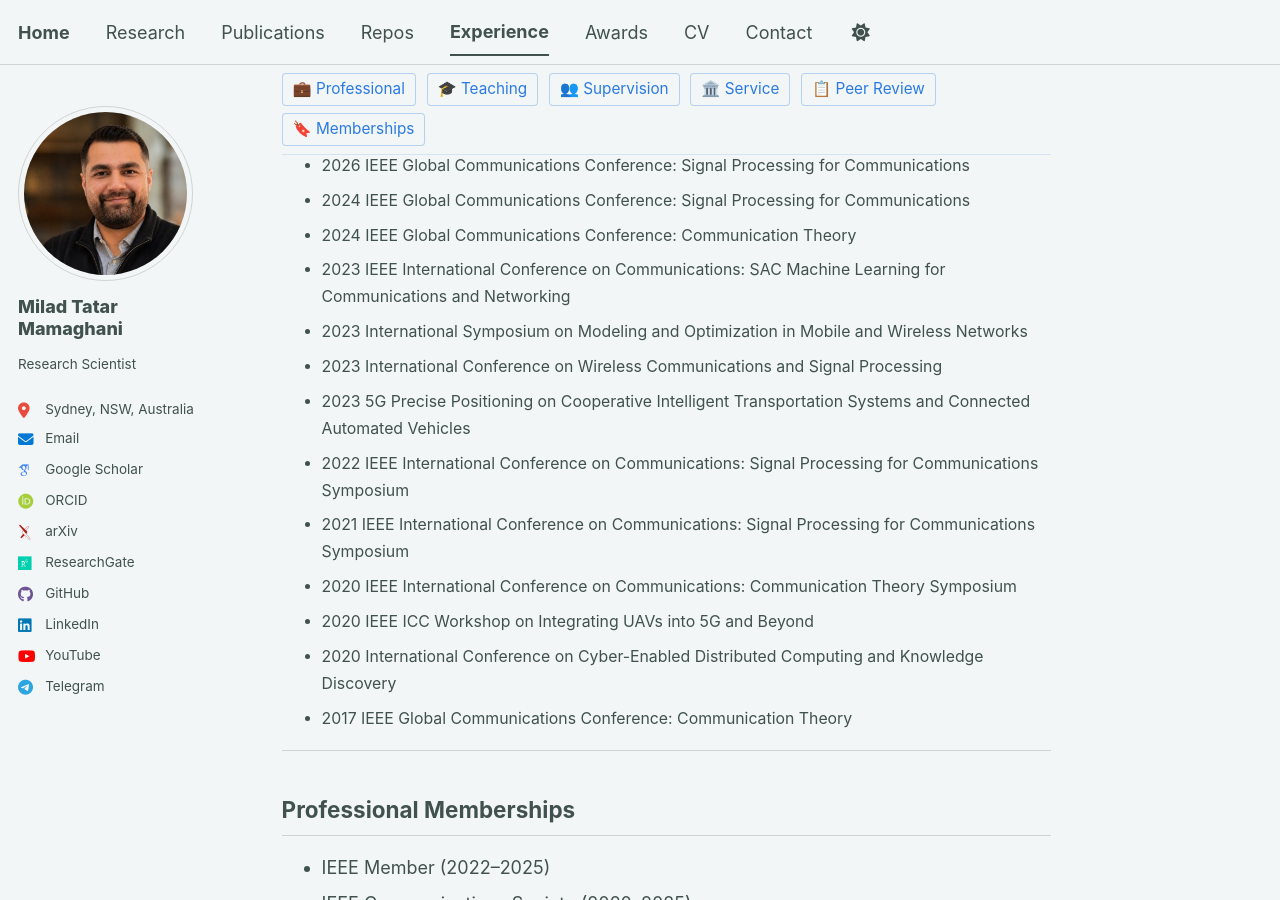
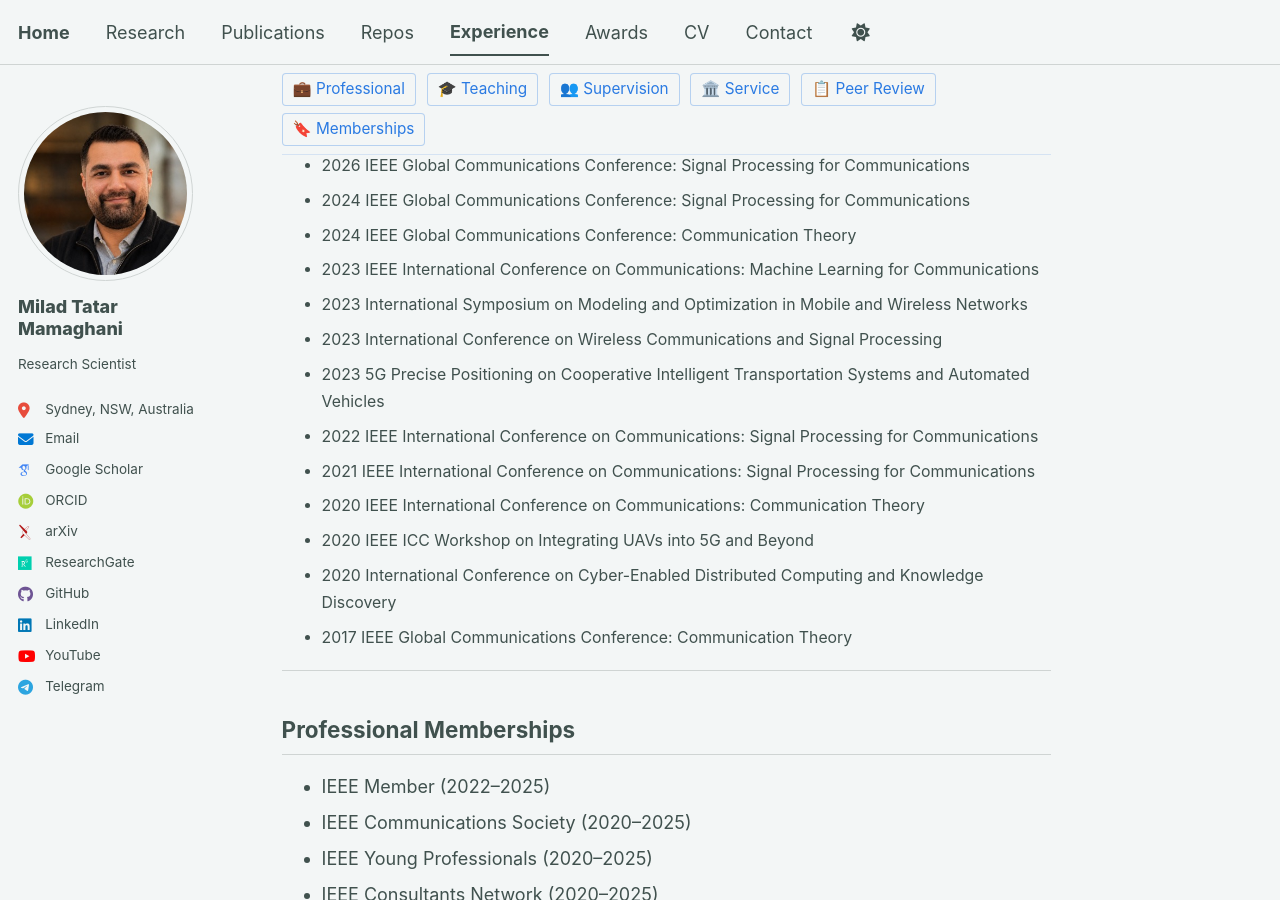
Before and after one commit to miladtm94/miladtm94.github.io, a Jekyll site: the page built from _pages/experience.html, in a window 1280 px wide and 900 px high, scrolled down 4491 px. Built offline with Jekyll 4.4.1, drawn with Linux system fonts in a browser that asks for light colours; some web fonts are replaced.

Commit message:
some  updates

```diff
--- a/_data/experience.yml
+++ b/_data/experience.yml
@@ -228,13 +228,13 @@ peer_review:
     - name: "2026 IEEE Global Communications Conference: Signal Processing for Communications"
     - name: "2024 IEEE Global Communications Conference: Signal Processing for Communications"
     - name: "2024 IEEE Global Communications Conference: Communication Theory"
-    - name: "2023 IEEE International Conference on Communications: SAC Machine Learning for Communications and Networking"
+    - name: "2023 IEEE International Conference on Communications: Machine Learning for Communications"
     - name: "2023 International Symposium on Modeling and Optimization in Mobile and Wireless Networks"
     - name: "2023 International Conference on Wireless Communications and Signal Processing"
-    - name: "2023 5G Precise Positioning on Cooperative Intelligent Transportation Systems and Connected Automated Vehicles"
-    - name: "2022 IEEE International Conference on Communications: Signal Processing for Communications Symposium"
-    - name: "2021 IEEE International Conference on Communications: Signal Processing for Communications Symposium"
-    - name: "2020 IEEE International Conference on Communications: Communication Theory Symposium"
+    - name: "2023 5G Precise Positioning on Cooperative Intelligent Transportation Systems and Automated Vehicles"
+    - name: "2022 IEEE International Conference on Communications: Signal Processing for Communications"
+    - name: "2021 IEEE International Conference on Communications: Signal Processing for Communications"
+    - name: "2020 IEEE International Conference on Communications: Communication Theory"
     - name: "2020 IEEE ICC Workshop on Integrating UAVs into 5G and Beyond"
     - name: "2020 International Conference on Cyber-Enabled Distributed Computing and Knowledge Discovery"
     - name: "2017 IEEE Global Communications Conference: Communication Theory"
```
